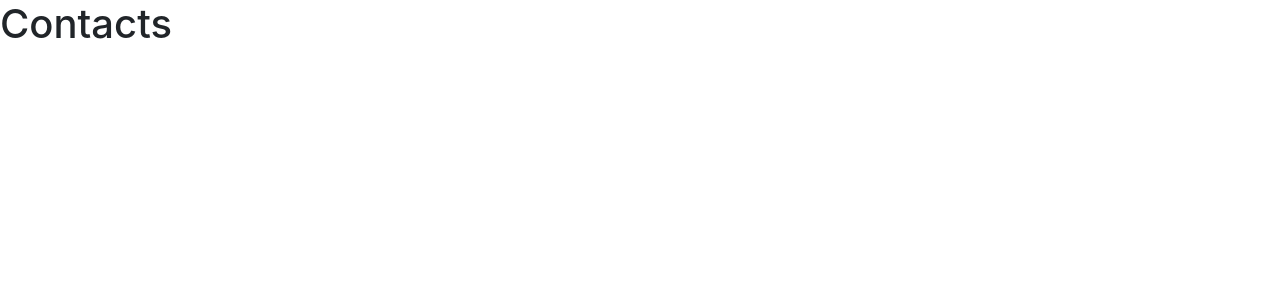
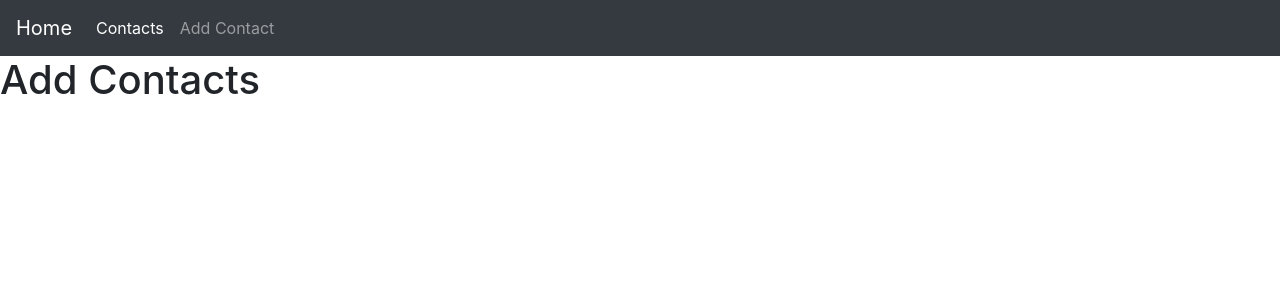
Before and after one commit to Harry-Gardiner/Friends-Family-React, a React (Create React App) app: page /addContacts in a window 1280 px wide. Shown: the top 300 px of the page. Built offline with nearby package versions, Linux system fonts and the light colour scheme.

Commit message:
Initial react routes added to App.js. Components AddContact and Contacts boiler created

```diff
--- a/src/App.js
+++ b/src/App.js
@@ -1,8 +1,21 @@
+import React from 'react';
+// import ReactDOM from 'react-dom';
+import { BrowserRouter as Router, Switch, Route } from 'react-router-dom';
+import Navbar from './Components/Navbar/Navbar';
+import Contacts from './Components/Contacts/Contacts';
+import AddContacts from './Components/AddContacts/AddContacts';
+
 function App() {
   return (
-    <div>
-      <h1>Contacts</h1>
-    </div>
+    <Router>
+      <>
+        <Navbar />
+        <Switch>
+          <Route path="/" exact component={Contacts} />
+          <Route path="/addContacts" exact component={AddContacts} />
+        </Switch>
+      </>
+    </Router>
   );
 }
 
--- /dev/null
+++ b/src/Components/AddContacts/AddContacts.js
@@ -0,0 +1,11 @@
+import React from 'react';
+
+const AddContacts = () => {
+    return (
+        <div>
+            <h1>Add Contacts</h1>
+        </div>
+    );
+};
+
+export default AddContacts
--- /dev/null
+++ b/src/Components/Contacts/Contacts.js
@@ -0,0 +1,11 @@
+import React from 'react';
+
+const Contacts = () => {
+    return (
+        <div>
+            <h1>Contacts</h1>
+        </div>
+    );
+};
+
+export default Contacts
--- /dev/null
+++ b/src/Components/Navbar/Navbar.js
@@ -0,0 +1,24 @@
+import React from 'react';
+
+const Navbar = () => {
+    return (
+        <nav className="navbar navbar-expand-lg navbar-dark bg-dark">
+            <a className="navbar-brand" href="/">Home</a>
+            <button className="navbar-toggler" type="button" data-toggle="collapse" data-target="#navbarNav" aria-controls="navbarNav" aria-expanded="false" aria-label="Toggle navigation">
+                <span className="navbar-toggler-icon"></span>
+            </button>
+            <div className="collapse navbar-collapse" id="navbarNav">
+                <ul className="navbar-nav">
+                    <li className="nav-item active">
+                        <a className="nav-link" href="/">Contacts <span className="sr-only">(current)</span></a>
+                    </li>
+                    <li className="nav-item">
+                        <a className="nav-link" href="/addContacts">Add Contact</a>
+                    </li>
+                </ul>
+            </div>
+        </nav>
+    );
+};
+
+export default Navbar;
```
